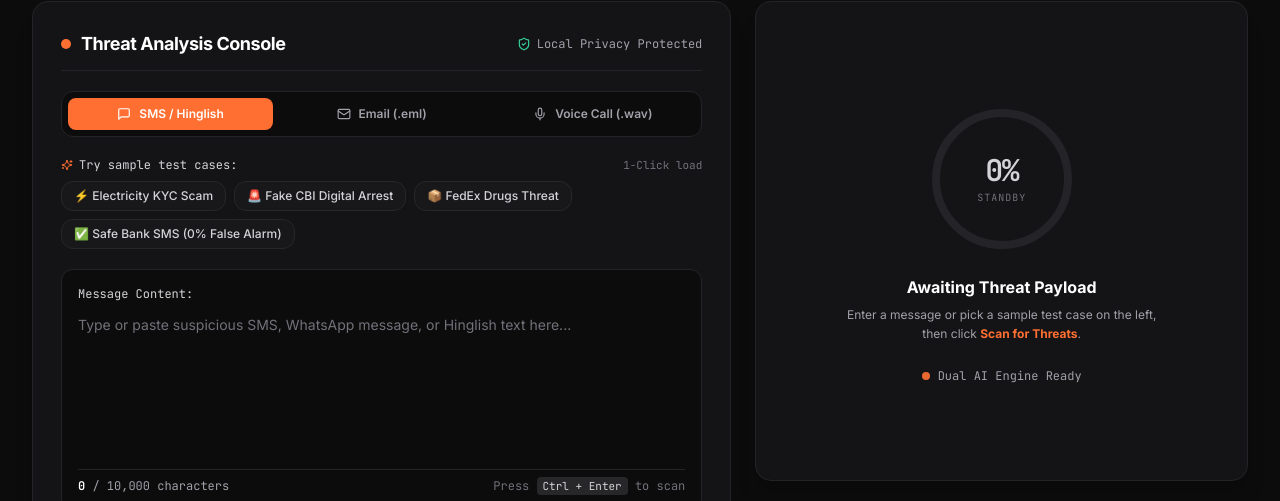
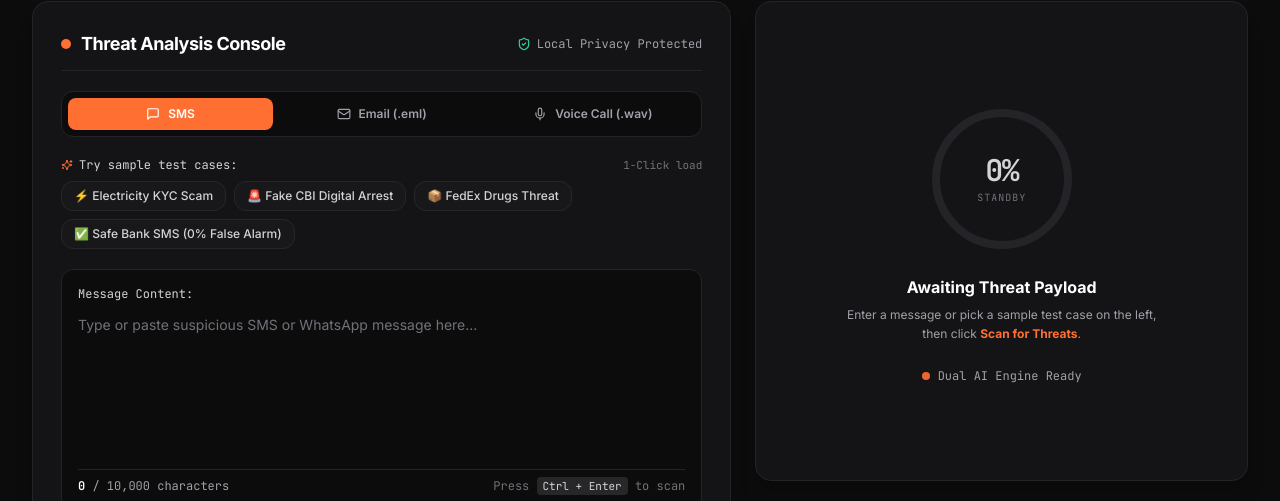
Before and after one commit to Ayus-ProjeXion/ScamShield-Ai, a React (Vite) app in the folder frontend/: page / in a window 1280 px wide. Shown: the part 363-864 px from the top of the page. Built offline with nearby package versions, Linux system fonts and the light colour scheme.

Commit message:
fix(ui): simplify tab and placeholder from SMS / Hinglish to SMS

```diff
--- a/frontend/src/components/ThreatScanner.jsx
+++ b/frontend/src/components/ThreatScanner.jsx
@@ -106,7 +106,7 @@ export function ThreatScanner({
             }`}
         >
           <MessageSquare className="w-3.5 h-3.5" />
-          <span>SMS / Hinglish</span>
+          <span>SMS</span>
         </button>
 
         <button
@@ -240,7 +240,7 @@ export function ThreatScanner({
               ? "Paste email headers (From, Return-Path, DKIM) or suspicious email body here..."
               : activeTab === 'audio'
                 ? "Paste audio call transcript here or upload a .wav audio file above..."
-                : "Type or paste suspicious SMS, WhatsApp message, or Hinglish text here..."
+                : "Type or paste suspicious SMS or WhatsApp message here..."
           }
           className={`w-full bg-transparent font-sans text-sm resize-none focus:outline-none placeholder:text-zinc-500 leading-relaxed ${
             isDark ? 'text-white' : 'text-[#1C1B18]'
```
